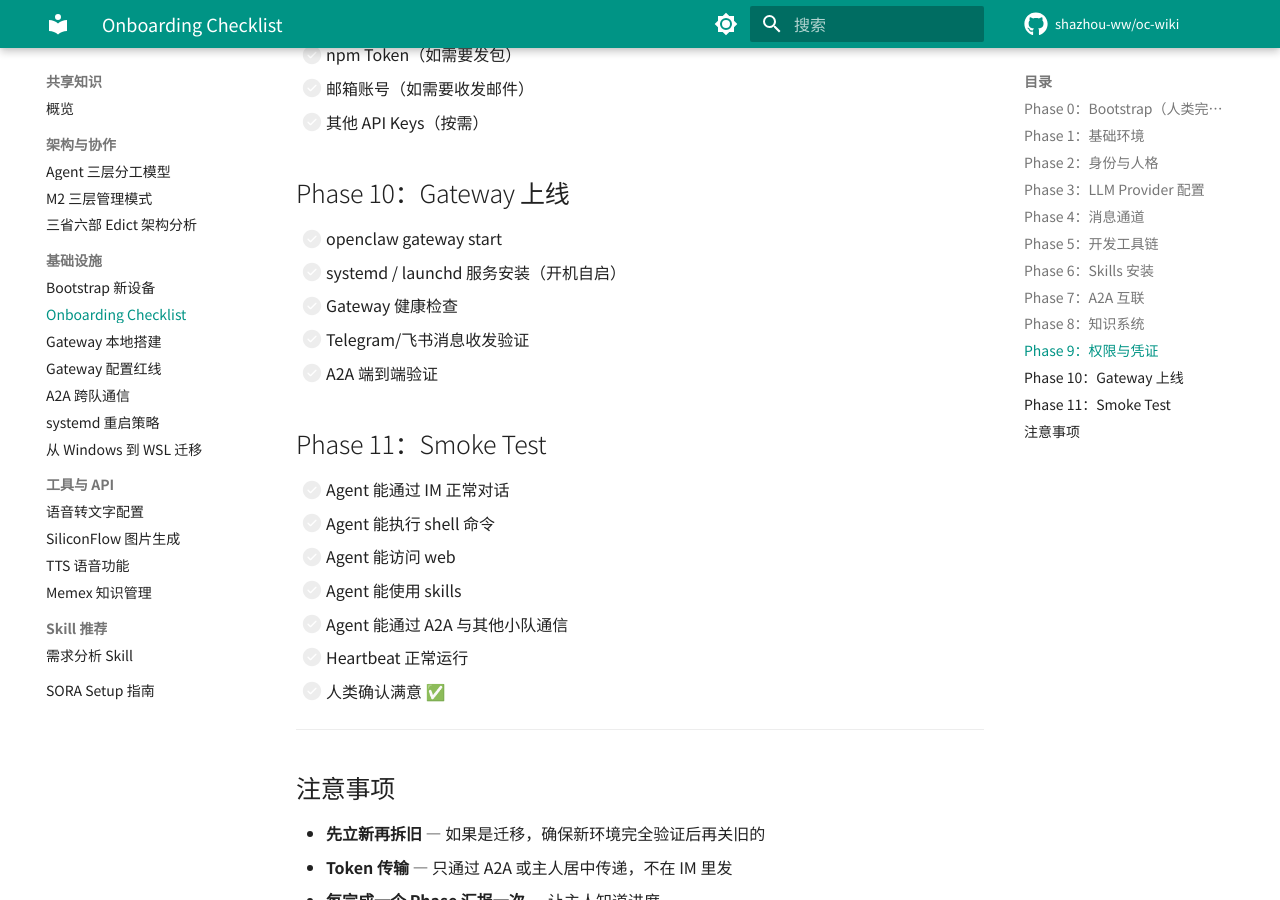
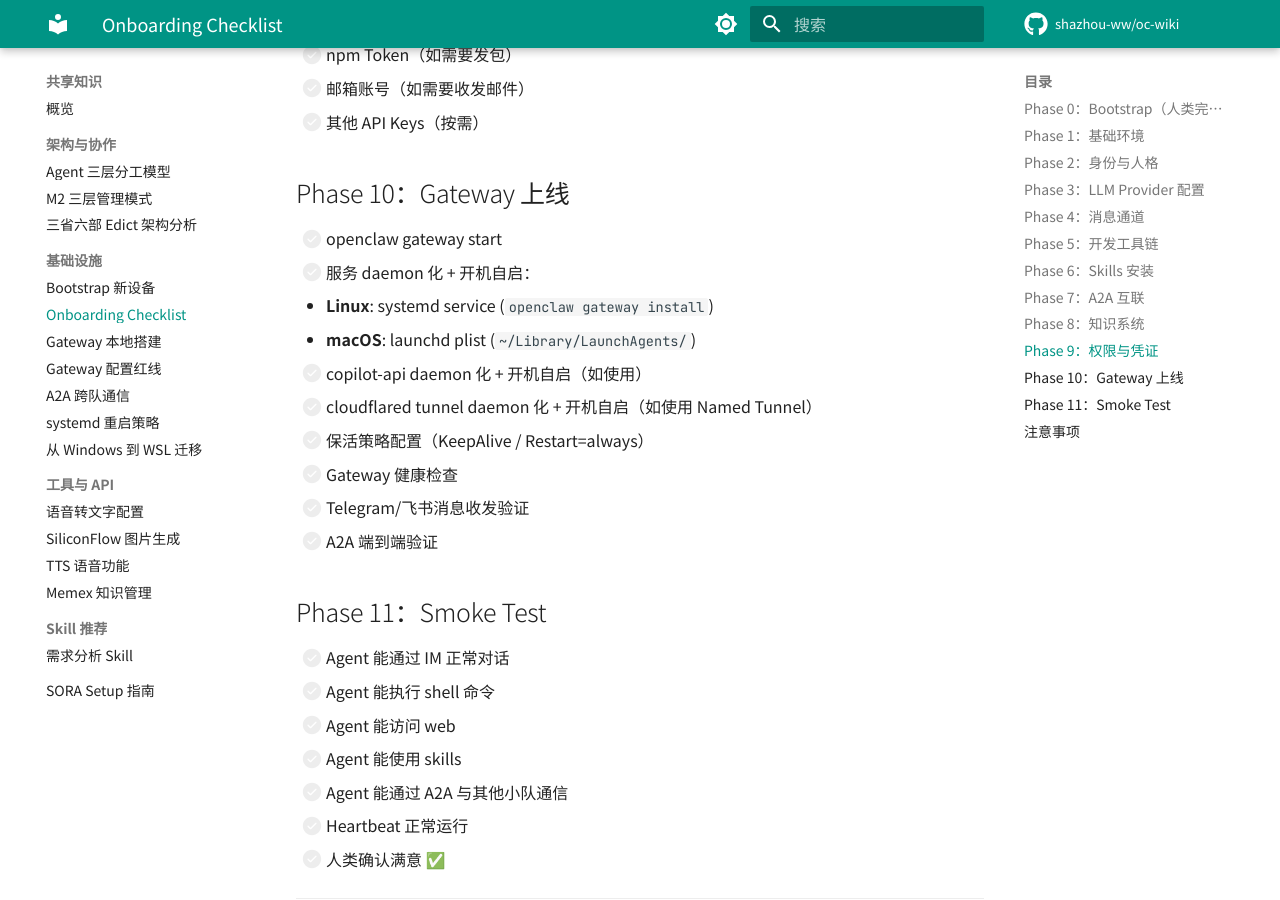
Before and after one commit to shazhou-ww/oc-wiki, an MkDocs documentation site: the page built from docs/shared/onboarding-checklist.md, in a window 1280 px wide and 900 px high, scrolled down 2838 px. Built offline with MkDocs 1.6.1 and Material for MkDocs 9.7.7, drawn with Linux system fonts in a browser that asks for light colours; comment, search, counter and statistics services are not loaded.

Commit message:
docs: add daemon/launchd details to onboarding checklist Phase 10

```diff
--- a/docs/shared/onboarding-checklist.md
+++ b/docs/shared/onboarding-checklist.md
@@ -94,7 +94,12 @@
 ## Phase 10：Gateway 上线
 
 - [ ] openclaw gateway start
-- [ ] systemd / launchd 服务安装（开机自启）
+- [ ] 服务 daemon 化 + 开机自启：
+  - **Linux**: systemd service (`openclaw gateway install`)
+  - **macOS**: launchd plist (`~/Library/LaunchAgents/`)
+- [ ] copilot-api daemon 化 + 开机自启（如使用）
+- [ ] cloudflared tunnel daemon 化 + 开机自启（如使用 Named Tunnel）
+- [ ] 保活策略配置（KeepAlive / Restart=always）
 - [ ] Gateway 健康检查
 - [ ] Telegram/飞书消息收发验证
 - [ ] A2A 端到端验证
```
